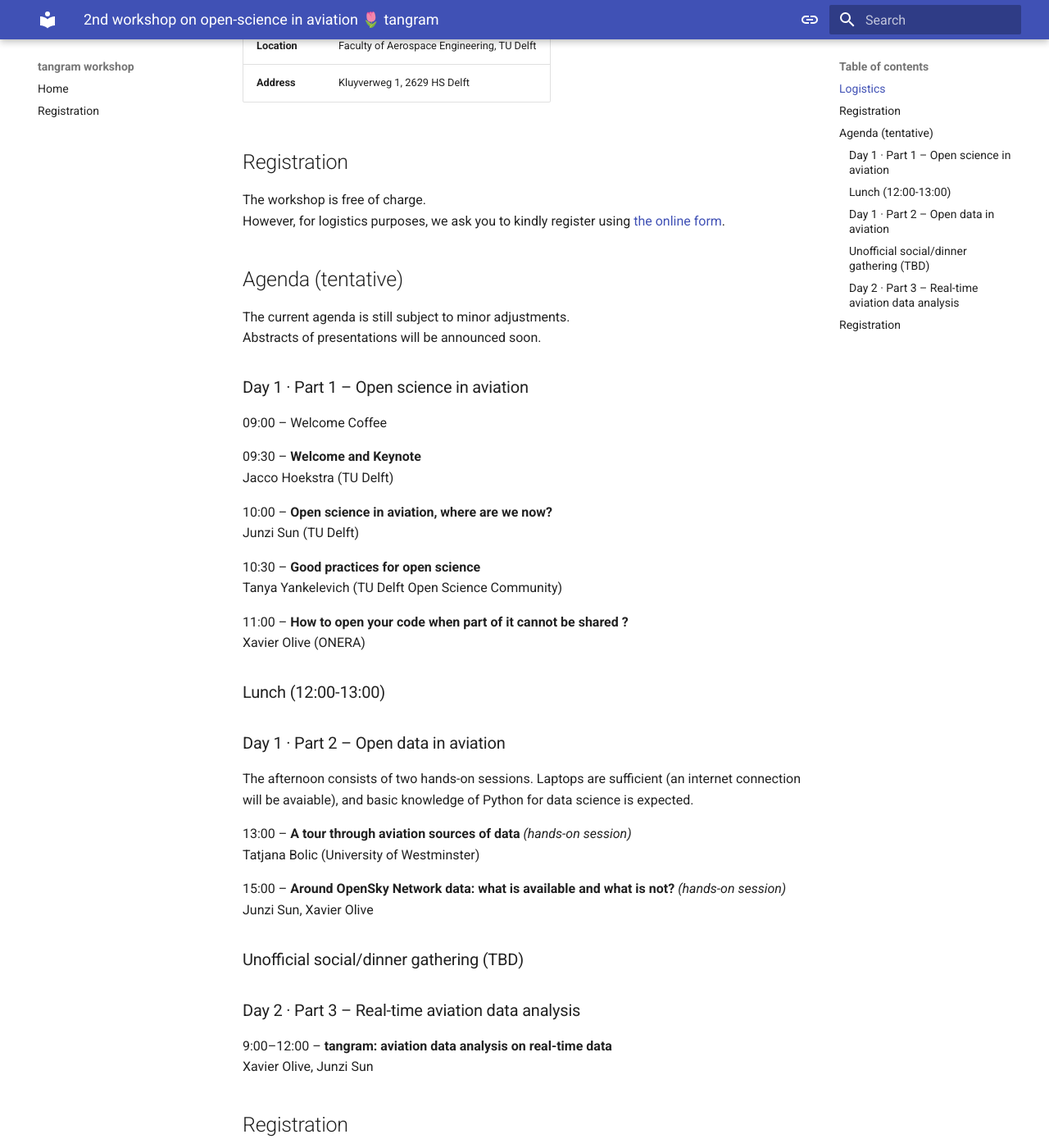
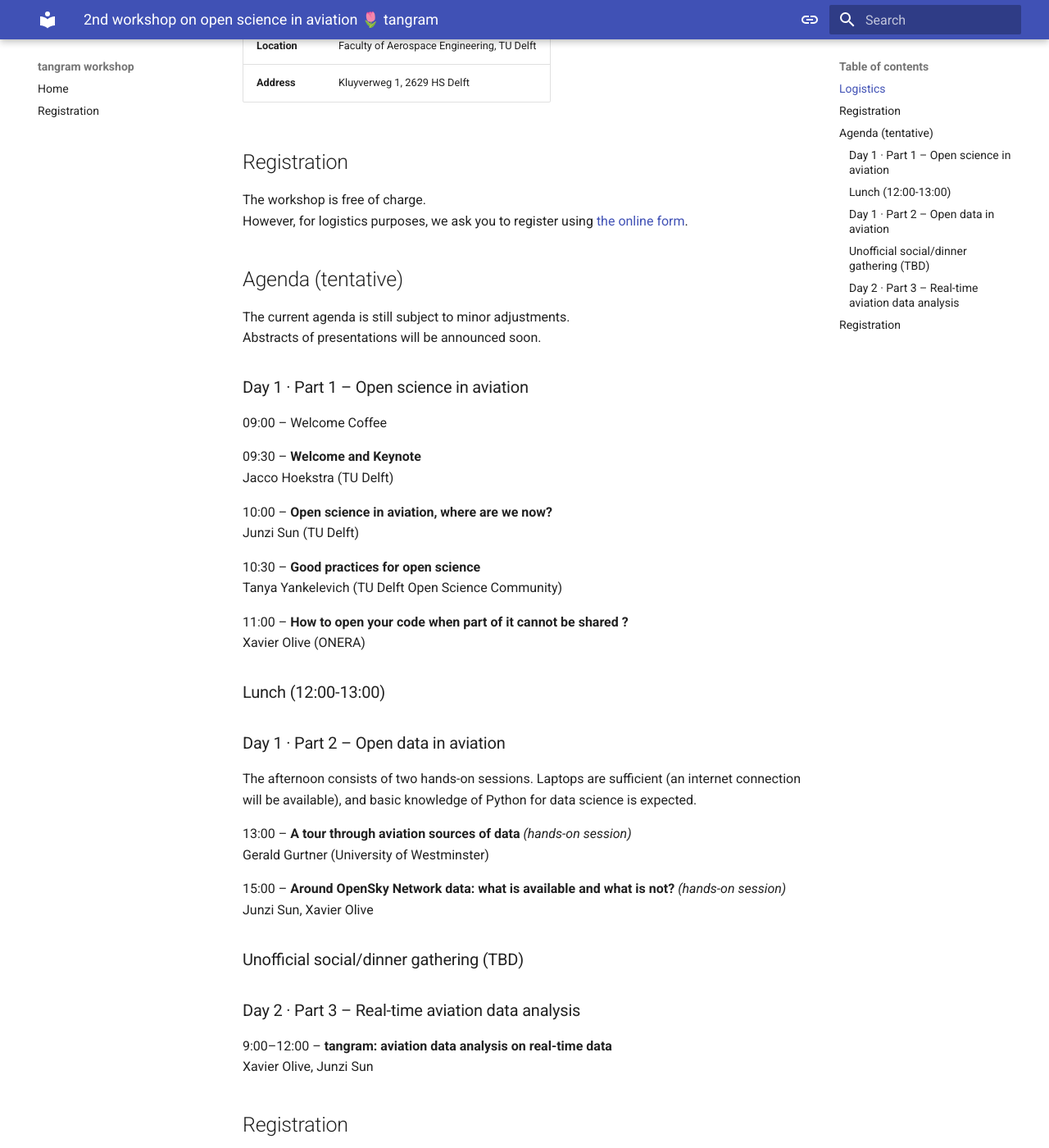
Before and after one commit to open-aviation/workshop, an MkDocs documentation site: the page built from docs/index.md, in a window 1280 px wide and 1400 px high, scrolled down 561 px. Shown: the whole window at 82% size. Built offline with MkDocs 1.6.1 and Material for MkDocs 9.7.7, drawn with Linux system fonts in a browser that asks for light colours; some of the changed text lies outside the part shown.

Commit message:
Update index.md

```diff
--- a/docs/index.md
+++ b/docs/index.md
@@ -1,4 +1,4 @@
-# 2nd workshop on open-science in aviation 🌷 tangram
+# 2nd workshop on open science in aviation 🌷 tangram
 
 We are pleased to **announce the 2nd edition of this workshop** on 3 and 4 April 2025 in TU Delft 🇳🇱 (The Netherlands), following the success of the [1st workshop on open-source tools for air traffic
 management and research](https://blog.westminster.ac.uk/atm-team/open-source-tools-activities/) on [mercury](https://blog.westminster.ac.uk/atm-team/wp-content/uploads/sites/114/2025/01/2024-11-Mercury_tutorial_workshop.pdf) open-source tool.
@@ -18,7 +18,7 @@
 ## Registration
 
 The workshop is free of charge.
-However, for logistics purposes, we ask you to kindly register using
+However, for logistics purposes, we ask you to register using
 [the online form](https://forms.gle/4FNvuQbTYm55Wrv99).
 
 
@@ -49,10 +49,10 @@
 ### Day 1 · Part 2 – Open data in aviation
 
 The afternoon consists of two hands-on sessions.
-Laptops are sufficient (an internet connection will be avaiable), and basic knowledge of Python for data science is expected.
+Laptops are sufficient (an internet connection will be available), and basic knowledge of Python for data science is expected.
 
 13:00 – **A tour through aviation sources of data** _(hands-on session)_
-Tatjana Bolic (University of Westminster)
+Gerald Gurtner (University of Westminster)
 
 15:00 – **Around OpenSky Network data: what is available and what is not?**
 _(hands-on session)_
@@ -68,5 +68,5 @@
 ## Registration
 
 The workshop is free of charge.
-However, for logistics purposes, we ask you to kindly register using
+However, for logistics purposes, we ask you to register using
 [the online form](https://forms.gle/4FNvuQbTYm55Wrv99).
```
